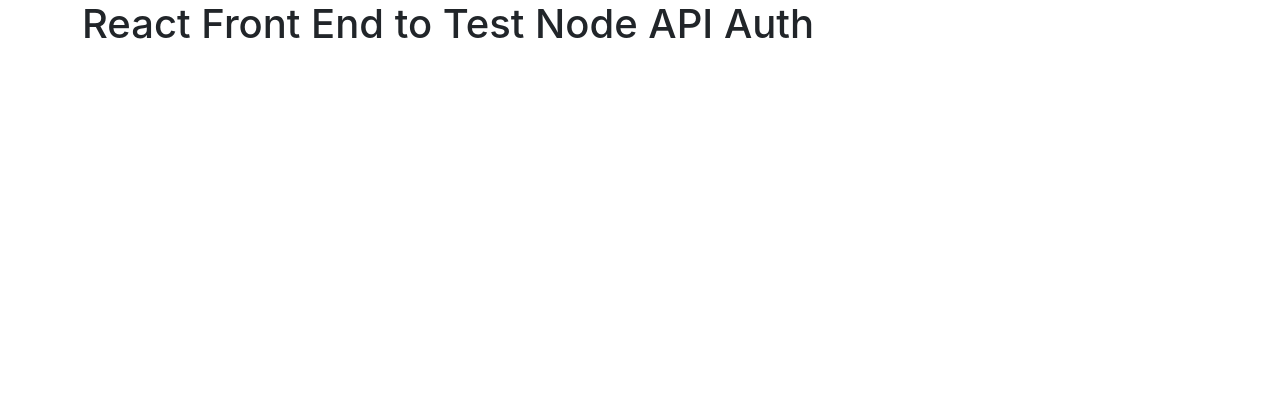
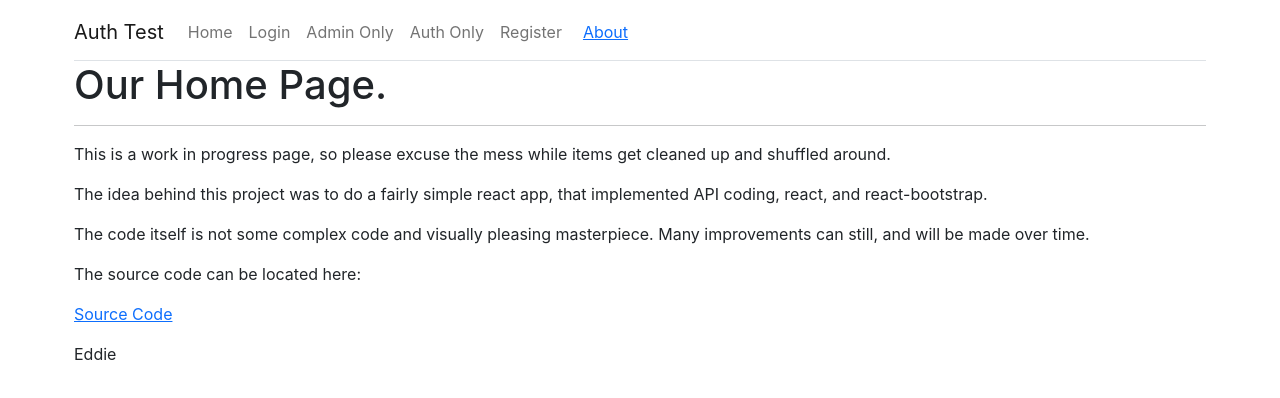
Before and after one commit to SaundersEddie/react-passport-auth, a React (Create React App) app in the folder frontend/: page / in a window 1280 px wide. Shown: the top 398 px of the page. Built offline with nearby package versions, Linux system fonts and the light colour scheme.

Commit message:
Playing with react-bootstrap

```diff
--- a/frontend/package.json
+++ b/frontend/package.json
@@ -8,6 +8,7 @@
     "react": "^17.0.2",
     "react-bootstrap": "^2.0.2",
     "react-dom": "^17.0.2",
+    "react-router-dom": "^6.0.2",
     "react-scripts": "4.0.3"
   },
   "scripts": {
--- a/frontend/src/App.js
+++ b/frontend/src/App.js
@@ -1,15 +1,63 @@
+import React from 'react';
+import { BrowserRouter as Router, Routes, Route, Link } from 'react-router-dom'
+import { Container, Navbar, Nav } from 'react-bootstrap';
+
+import Home from './Pages/Home';
+import About from './Components/About';
+import Register from './Pages/Register';
+import AdminOnly from './Pages/Auth/AdminOnly';
+import AuthOnly from './Pages/Auth/AuthOnly';
+import Login from './Pages/Login';
+
 import './App.css';
 
-import Container from 'react-bootstrap/Container'
-
-function App() {
+export default function App() {
   return (
     <div>
-      <Container>
-        <h1>React Front End to Test Node API Auth</h1>
-      </Container>
+      <Router>
+        <Container className="p-1" fluid={false}>
+          <Navbar className="border-bottom" bg="transparent" expand="lg" sticky="top">
+            <Navbar.Brand>Auth Test</Navbar.Brand>
+            <Navbar.Toggle className="border-0" aria-controls="navbar-toggle" />
+            <Navbar.Collapse id="navbar-toggle">
+              <Nav>
+                <Link className='nav-link' to='/'>Home</Link>
+                <Link className='nav-link' to='/login'>Login</Link>
+                <Link className='nav-link' to='/admin'>Admin Only</Link>
+                <Link className='nav-link' to='/auth'>Auth Only</Link>
+                <Link className='nav-link' to='/register'>Register</Link>
+              </Nav>
+              <About />
+            </Navbar.Collapse>
+          </Navbar>
+          <Routes>
+            {/* <Route path="/" exact render={() => <Home />} /> */}
+            <Route path="/" exact element={<Home />} />
+            <Route path="/login" element={<Login />} />
+            <Route path="/register" element={<Register />} />
+            <Route path="/auth" element={<AuthOnly />} />
+            <Route path="/admin" element={<AdminOnly />} />
+
+          </Routes>
+        </Container>
+      </Router>
     </div>
   );
 }
 
-export default App;
+
+
+
+//  {/* <Link className='nav-link' to='/Login'>Metro</Link> */}
+//  {/* <Link className='nav-link' to='/Admin'>Metro</Link> */}
+
+// {/* <About /> */}
+// {/* <Navbar.Text> */}
+// {/* <TimeandWeather /> */}
+// {/* </Navbar.Text> */}
+
+//  {/* <Route path="/hotels" render={() => <Hotels/>} /> */}
+//     {/* <Route path="/metro" render={() => <Metro/>} /> */}
+//     {/* <Route path="/events" render={() => <Events/>} /> */}
+//     {/* <Route path="/tours" render={() => <Tours/>} /> */}
+//     {/* <Route path="/attractions" render={() => <Attractions/>} /> */}
--- /dev/null
+++ b/frontend/src/Components/About.js
@@ -0,0 +1,31 @@
+import React, { useState } from 'react';
+import { Button, Modal } from 'react-bootstrap';
+
+export default function About() {
+    const [show, setShow] = useState(false);
+    const handleClose = () => setShow(false);
+    const handleShow = () => setShow(true);
+    return (
+        <>
+            <Button variant="link" onClick={handleShow}>
+                About
+            </Button>
+            <Modal show={show} onHide={handleClose} animation={true} scrollable={true}>
+                <Modal.Header>
+                    <Modal.Title>About React Passport Auth</Modal.Title>
+                </Modal.Header>
+                <Modal.Body>
+                    <p>React Passport Auth was coded by Eddie Saunders</p>
+                    <p>This is for educational use only, and in no way constituents a full secure application</p>
+                    <a href="https://github.com/SaundersEddie/react-passport-auth" target="_blank" rel="noreferrer">Github</a><br />
+                    <a href="mailto:edwyn.saunders@outlook.com">Email</a>
+                </Modal.Body>
+                <Modal.Footer>
+                    <Button variant="secondary" onClick={handleClose}>
+                        Close
+                    </Button>
+                </Modal.Footer>
+            </Modal>
+        </>
+    );
+}
--- /dev/null
+++ b/frontend/src/Pages/Auth/AdminOnly.js
@@ -0,0 +1,11 @@
+import React from 'react';
+
+export default function AdminOnly() {
+    return (
+        <>
+            <h1>Welcome to the Admin Only page</h1>
+            <hr></hr>
+            <p>If you are here then the isAdmin flag is set to true</p>
+        </>
+    )
+}
--- /dev/null
+++ b/frontend/src/Pages/Auth/AuthOnly.js
@@ -0,0 +1,11 @@
+import React from 'react';
+
+export default function AuthOnly() {
+    return (
+        <>
+            <h1>Welcome to the Auth Only page</h1>
+            <hr></hr>
+            <p>If you are here then you have successfully authenticated</p>
+        </>
+    )
+}
--- /dev/null
+++ b/frontend/src/Pages/Home.js
@@ -0,0 +1,16 @@
+import React from 'react';
+
+export default function Home() {
+    return (
+        <>
+            <h1>Our Home Page.</h1>
+            <hr></hr>
+            <p>This is a work in progress page, so please excuse the mess while items get cleaned up and shuffled around.</p>
+            <p>The idea behind this project was to do a fairly simple react app, that implemented API coding, react, and react-bootstrap. </p>
+            <p>The code itself is not some complex code and visually pleasing masterpiece. Many improvements can still, and will be made over time.</p>
+            <p>The source code can be located here:</p>
+            <p><a href="https://github.com/EXSsaunders/washingtondc" target="_blank" rel="noopener noreferrer">Source Code</a></p>
+            <p>Eddie</p>
+        </>
+    )
+}
--- /dev/null
+++ b/frontend/src/Pages/Login.js
@@ -0,0 +1,11 @@
+import React from 'react';
+
+export default function Login() {
+    return (
+        <>
+            <h1>Welcome to the Login page</h1>
+            <hr></hr>
+            <p>If you've already creayted an account please login here</p>
+        </>
+    )
+}
--- /dev/null
+++ b/frontend/src/Pages/Register.js
@@ -0,0 +1,11 @@
+import React from 'react';
+
+export default function Register() {
+    return (
+        <>
+            <h1>Welcome to the registration page</h1>
+            <hr></hr>
+            <p>Please Regiter here</p>
+        </>
+    )
+}
--- a/frontend/src/pages/Auth/Register.js
+++ /dev/null
@@ -1 +0,0 @@
-// Register PAge
```
Also changed, not shown: frontend/src/Pages/Contact.js (renamed from frontend/src/pages/contact/Contact.js), 1 other file (tests, documents, lock files or other folders).
